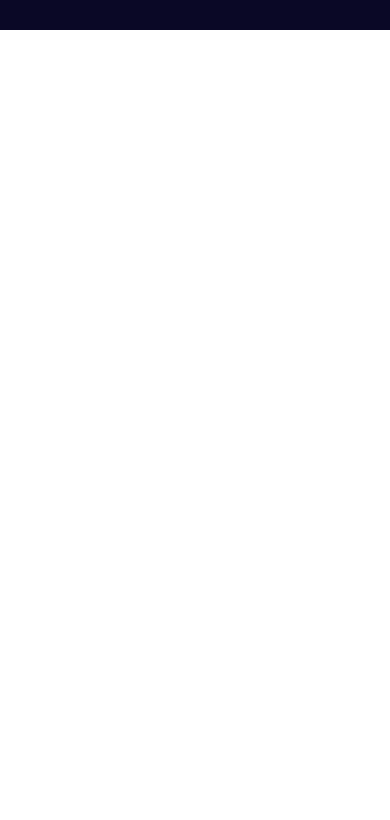
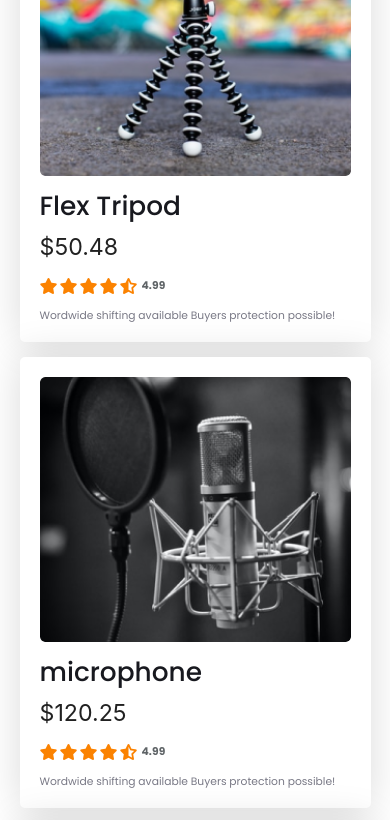
Before and after one commit to RaiyanJiyon/Influencer-Gears-Responsive-Website, a plain HTML site: page index.html in a window 390 px wide. Shown: the part 209-1029 px from the top of the page. Before the commit the page ends 924 px from the top, so only its background shows below. Drawn offline with Linux system fonts and the light colour scheme.

Commit message:
Added responsive popular collection section for mobile screen

```diff
--- a/index.html
+++ b/index.html
@@ -74,7 +74,7 @@
       </div>
       <div class="horizontal__line-2"></div>
     </header>
-    <main class="display-hide">
+    <main>
         <h1 class="collection__title">Popular Collection</h1>
       <section class="popular__collection">
         <div class="collection__box">
@@ -213,7 +213,7 @@
           </div>
       </section>
 
-      <section class="featured__product">
+      <section id="display-hide" class="featured__product display-hide">
         <div class="featured__product-image">
             <img src="images/gear.png" alt="">
         </div>
--- a/styles/mobile.css
+++ b/styles/mobile.css
@@ -130,3 +130,52 @@ text-align: left;
 .footer__logo {
   gap: 8px;
 }
+
+/* popular collection */
+.collection__title {
+  width: 90%;
+  text-align: center;
+  margin: 0 auto;
+}
+
+.popular__collection {
+  width: 90%;
+  height: auto;
+  grid-template-columns: repeat(1, 1fr);
+  gap: 15px;
+  justify-content: center;
+}
+
+.collection__box {
+  width: 100%;
+  height: auto;
+}
+
+.collection__box img {
+  width: 100%;
+  height: auto;
+}
+
+.box__title {
+  font-size: 1.65rem;
+  line-height: 30px;
+}
+
+.box__price {
+  font-size: 1.45rem;
+  line-height: 140%;
+  text-align: left;
+  margin-bottom: 10px;
+}
+
+.box_rate #value {
+  font-size: 0.67rem;
+  line-height: 18px;
+  letter-spacing: 0.1px;
+}
+
+.box__description {
+  font-size: 0.67rem;
+  line-height: 123%;
+  letter-spacing: 1.8%;
+}
--- a/styles/style.css
+++ b/styles/style.css
@@ -24,6 +24,11 @@ body {
 .display-hide {
   display: none;
 }
+
+#display-hide {
+    display: none;
+  }
+
 
 /* header elements starts */
 .navbar {
@@ -262,7 +267,7 @@ body {
 .box__description {
   color: rgb(120, 120, 133);
   font-size: 14px;
-  font-weight: 700;
+  font-weight: 0.87rem;
   line-height: 143%;
   letter-spacing: 1.8%;
   text-align: left;
```
